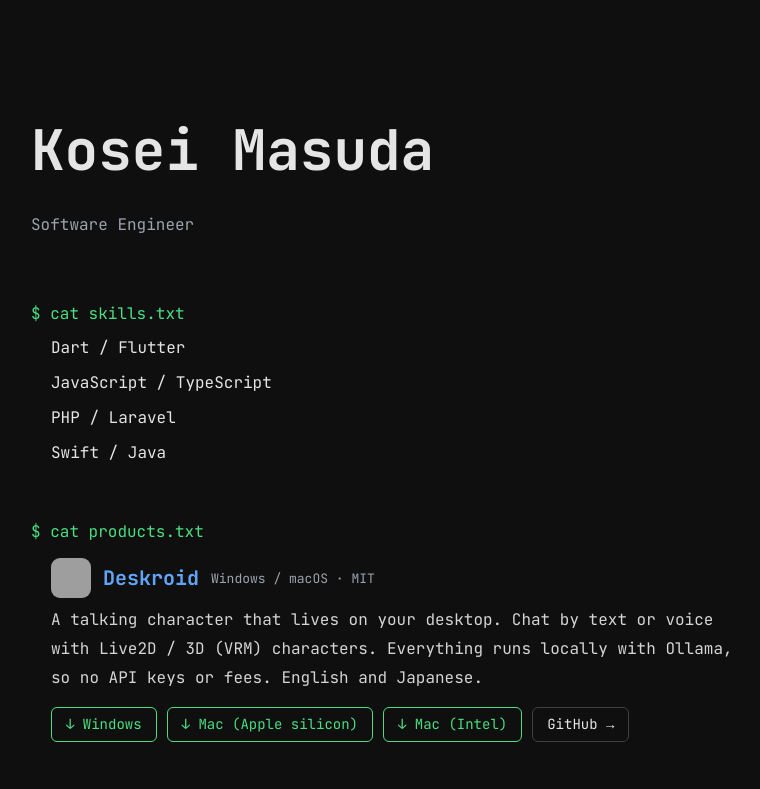
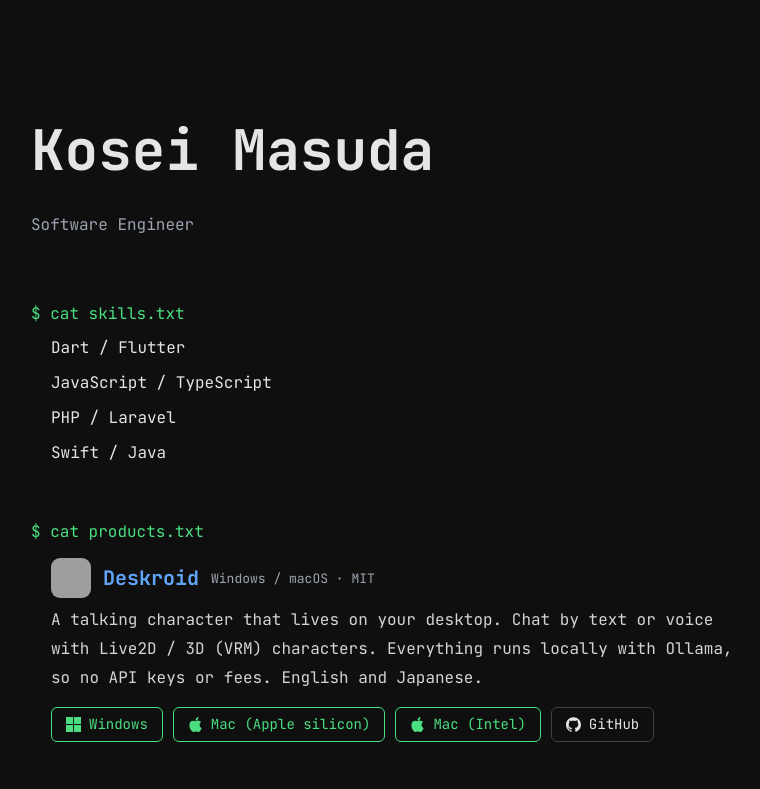
Before and after one commit to mkosei/mkosei.github.io, a plain HTML site: page index.html in a window 1280 px wide. Shown: the top 789 px of the page, without its empty margins (249-1009 px from the left). Drawn offline with Linux system fonts and the light colour scheme; grey boxes are pictures that could not be loaded.

Commit message:
Add Windows / Apple / GitHub icons to the product buttons
Co-Authored-By: Claude Opus 5.5 <noreply@anthropic.com>

```diff
--- a/index.html
+++ b/index.html
@@ -123,6 +123,9 @@
     }
 
     .btn {
+      display: inline-flex;
+      align-items: center;
+      gap: 8px;
       padding: 4px 14px;
       border: 1px solid #4ade80;
       border-radius: 6px;
@@ -132,6 +135,13 @@
     .btn:hover {
       background: rgba(74, 222, 128, 0.12);
       text-decoration: none;
+    }
+
+    .btn-icon {
+      width: 15px;
+      height: 15px;
+      fill: currentColor;
+      flex: none;
     }
 
     .btn-ghost {
@@ -186,10 +196,10 @@
             Everything runs locally with Ollama, so no API keys or fees. English and Japanese.
           </div>
           <div class="product-links">
-            <a class="btn" href="https://github.com/mkosei/deskroid/releases/latest/download/Deskroid-Setup.exe">↓ Windows</a>
-            <a class="btn" href="https://github.com/mkosei/deskroid/releases/latest/download/Deskroid-arm64.dmg">↓ Mac (Apple silicon)</a>
-            <a class="btn" href="https://github.com/mkosei/deskroid/releases/latest/download/Deskroid-x64.dmg">↓ Mac (Intel)</a>
-            <a class="btn btn-ghost" href="https://github.com/mkosei/deskroid">GitHub →</a>
+            <a class="btn" href="https://github.com/mkosei/deskroid/releases/latest/download/Deskroid-Setup.exe"><svg class="btn-icon" viewBox="0 0 24 24" aria-hidden="true"><path d="M0 0h11.3v11.3H0zM12.7 0H24v11.3H12.7zM0 12.7h11.3V24H0zM12.7 12.7H24V24H12.7z"/></svg>Windows</a>
+            <a class="btn" href="https://github.com/mkosei/deskroid/releases/latest/download/Deskroid-arm64.dmg"><svg class="btn-icon" viewBox="0 0 24 24" aria-hidden="true"><path d="M12.152 6.896c-.948 0-2.415-1.078-3.96-1.04-2.04.027-3.91 1.183-4.961 3.014-2.117 3.675-.546 9.103 1.519 12.09 1.013 1.454 2.208 3.09 3.792 3.039 1.52-.065 2.09-.987 3.935-.987 1.831 0 2.35.987 3.96.948 1.637-.026 2.676-1.48 3.676-2.948 1.156-1.688 1.636-3.325 1.662-3.415-.039-.013-3.182-1.221-3.22-4.857-.026-3.04 2.48-4.494 2.597-4.559-1.429-2.09-3.623-2.324-4.39-2.376-2-.156-3.675 1.09-4.61 1.09zM15.53 3.83c.843-1.012 1.4-2.427 1.245-3.83-1.207.052-2.662.805-3.532 1.818-.78.896-1.454 2.338-1.273 3.714 1.338.104 2.715-.688 3.559-1.701"/></svg>Mac (Apple silicon)</a>
+            <a class="btn" href="https://github.com/mkosei/deskroid/releases/latest/download/Deskroid-x64.dmg"><svg class="btn-icon" viewBox="0 0 24 24" aria-hidden="true"><path d="M12.152 6.896c-.948 0-2.415-1.078-3.96-1.04-2.04.027-3.91 1.183-4.961 3.014-2.117 3.675-.546 9.103 1.519 12.09 1.013 1.454 2.208 3.09 3.792 3.039 1.52-.065 2.09-.987 3.935-.987 1.831 0 2.35.987 3.96.948 1.637-.026 2.676-1.48 3.676-2.948 1.156-1.688 1.636-3.325 1.662-3.415-.039-.013-3.182-1.221-3.22-4.857-.026-3.04 2.48-4.494 2.597-4.559-1.429-2.09-3.623-2.324-4.39-2.376-2-.156-3.675 1.09-4.61 1.09zM15.53 3.83c.843-1.012 1.4-2.427 1.245-3.83-1.207.052-2.662.805-3.532 1.818-.78.896-1.454 2.338-1.273 3.714 1.338.104 2.715-.688 3.559-1.701"/></svg>Mac (Intel)</a>
+            <a class="btn btn-ghost" href="https://github.com/mkosei/deskroid"><svg class="btn-icon" viewBox="0 0 24 24" aria-hidden="true"><path d="M12 .297c-6.63 0-12 5.373-12 12 0 5.303 3.438 9.8 8.205 11.385.6.113.82-.258.82-.577 0-.285-.01-1.04-.015-2.04-3.338.724-4.042-1.61-4.042-1.61C4.422 18.07 3.633 17.7 3.633 17.7c-1.087-.744.084-.729.084-.729 1.205.084 1.838 1.236 1.838 1.236 1.07 1.835 2.809 1.305 3.495.998.108-.776.417-1.305.76-1.605-2.665-.3-5.466-1.332-5.466-5.93 0-1.31.465-2.38 1.235-3.22-.135-.303-.54-1.523.105-3.176 0 0 1.005-.322 3.3 1.23.96-.267 1.98-.399 3-.405 1.02.006 2.04.138 3 .405 2.28-1.552 3.285-1.23 3.285-1.23.645 1.653.24 2.873.12 3.176.765.84 1.23 1.91 1.23 3.22 0 4.61-2.805 5.625-5.475 5.92.42.36.81 1.096.81 2.22 0 1.606-.015 2.896-.015 3.286 0 .315.21.69.825.57C20.565 22.092 24 17.592 24 12.297c0-6.627-5.373-12-12-12"/></svg>GitHub</a>
           </div>
         </div>
       </div>
```
